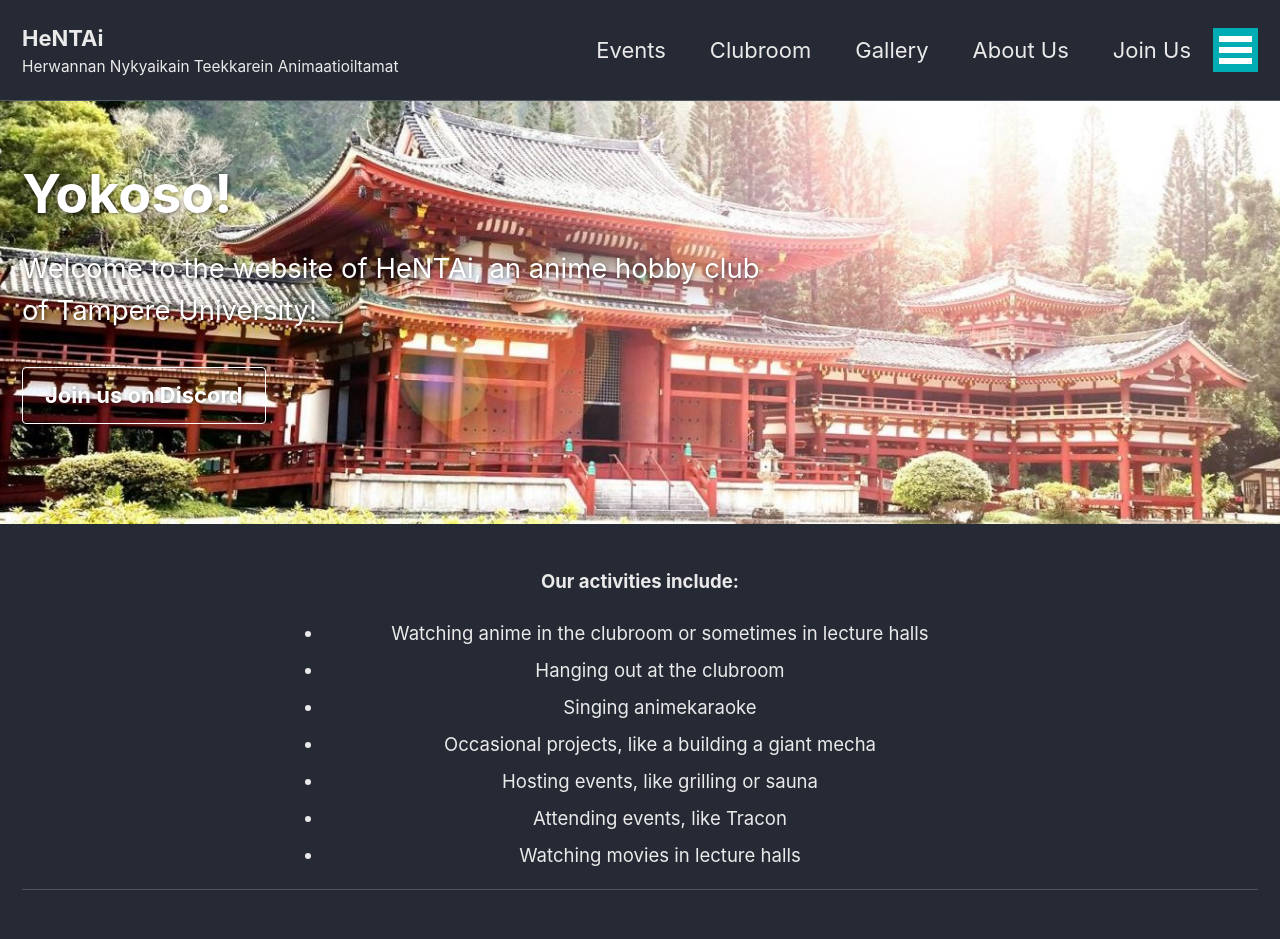
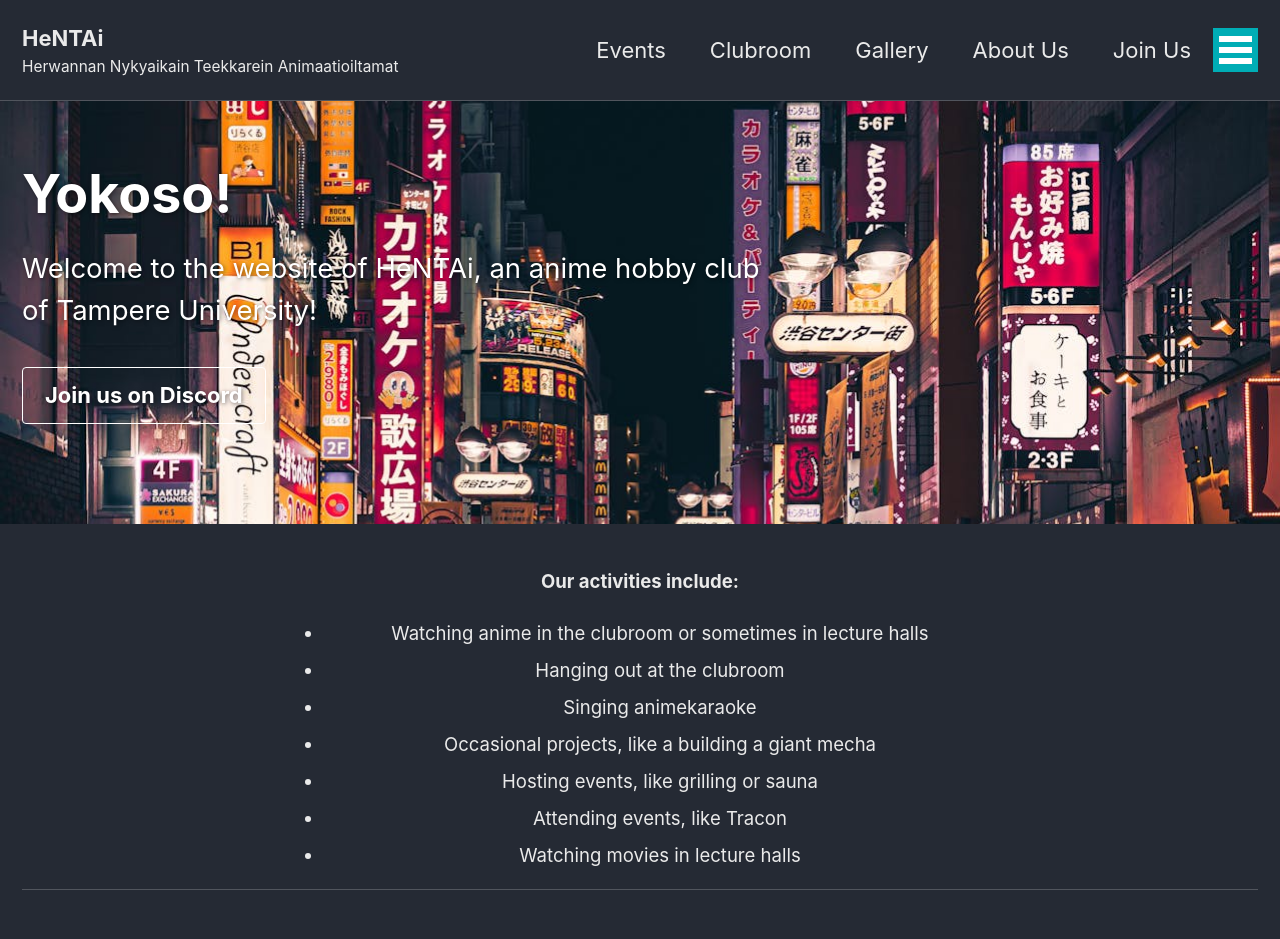
Before and after one commit to HNTA-Club/website, a Jekyll site: the page built from _pages/home.md, in a window 1280 px wide. Shown: the top 939 px of the page. Built offline with Jekyll 4.4.1, drawn with Linux system fonts in a browser that asks for light colours; cached includes are drawn as plain includes; nearby versions of some CDN libraries; grey boxes are pictures that could not be loaded.

Commit message:
update splash

```diff
--- a/_pages/home.md
+++ b/_pages/home.md
@@ -3,7 +3,7 @@ title: Yokoso!
 permalink: /
 layout: splash
 header:
-  overlay_image: /assets/images/main_splash2.jpg
+  overlay_image: /assets/images/dark_splash.jpg
   cta_label: "Join us on Discord"
   cta_url: "https://discord.gg/uZJqHH7"
 excerpt: "Welcome to the website of HeNTAi, an anime hobby club of Tampere University!"
```
Also changed, not shown: assets/images/dark_splash.jpg (added).
